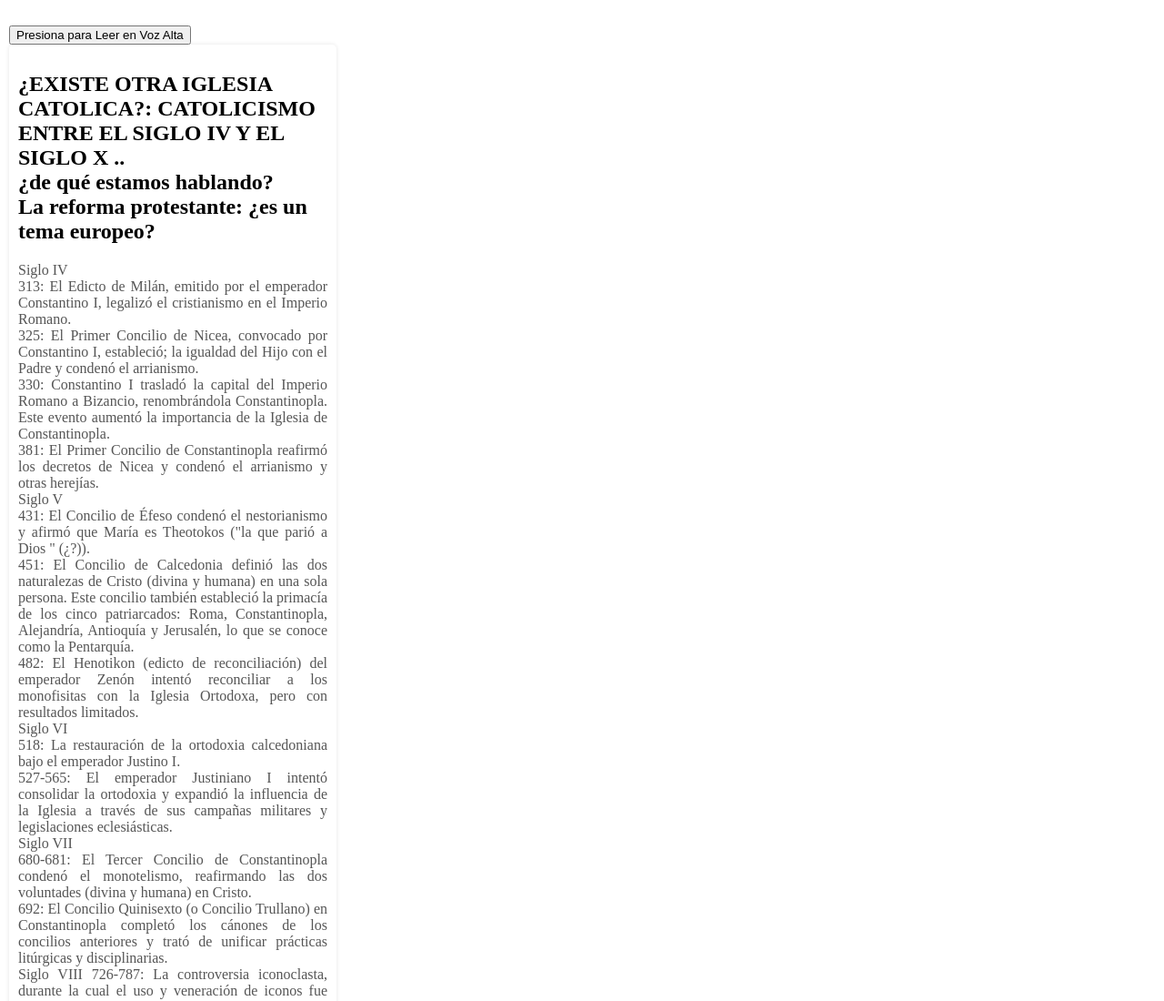
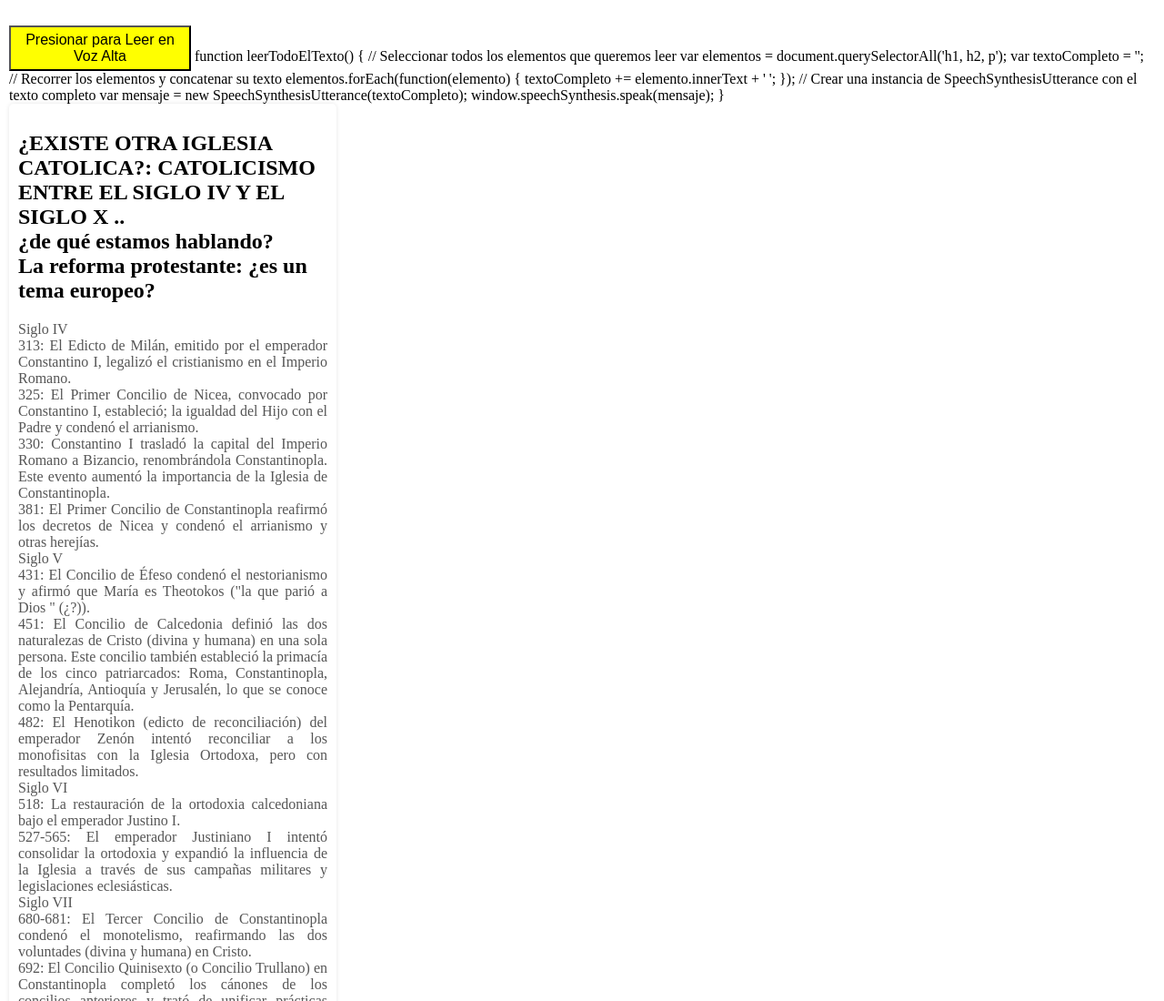
Before and after one commit to guarduino/Catolica-Ortodoxa, a plain HTML site: page index.html in a window 1280 px wide. Shown: the top 1100 px of the page at 91% size. Drawn offline with Linux system fonts and the light colour scheme.

Commit message:
Update index.html

```diff
--- a/index.html
+++ b/index.html
@@ -38,7 +38,7 @@ x
 <body>
 <br />
 
-<button onclick="leerTodoElTexto()">Presiona para Leer en Voz Alta</button><script>
+    	<button style="width: 200px; height: 50px;background-color: yellow;font-size: 16px;" onclick="leerEnVozAlta()">Presionar para Leer en Voz Alta</button>
         function leerTodoElTexto() {
             // Seleccionar todos los elementos que queremos leer
             var elementos = document.querySelectorAll('h1, h2, p');
```
